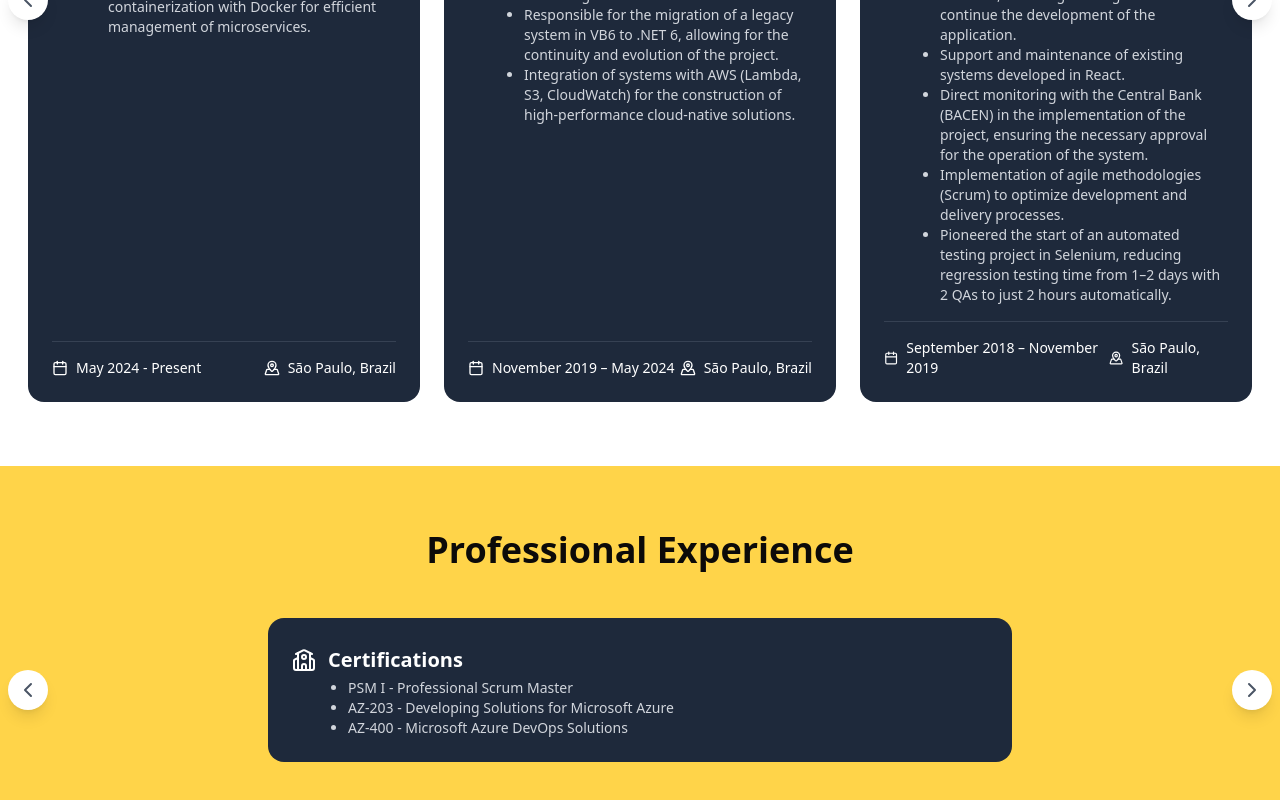
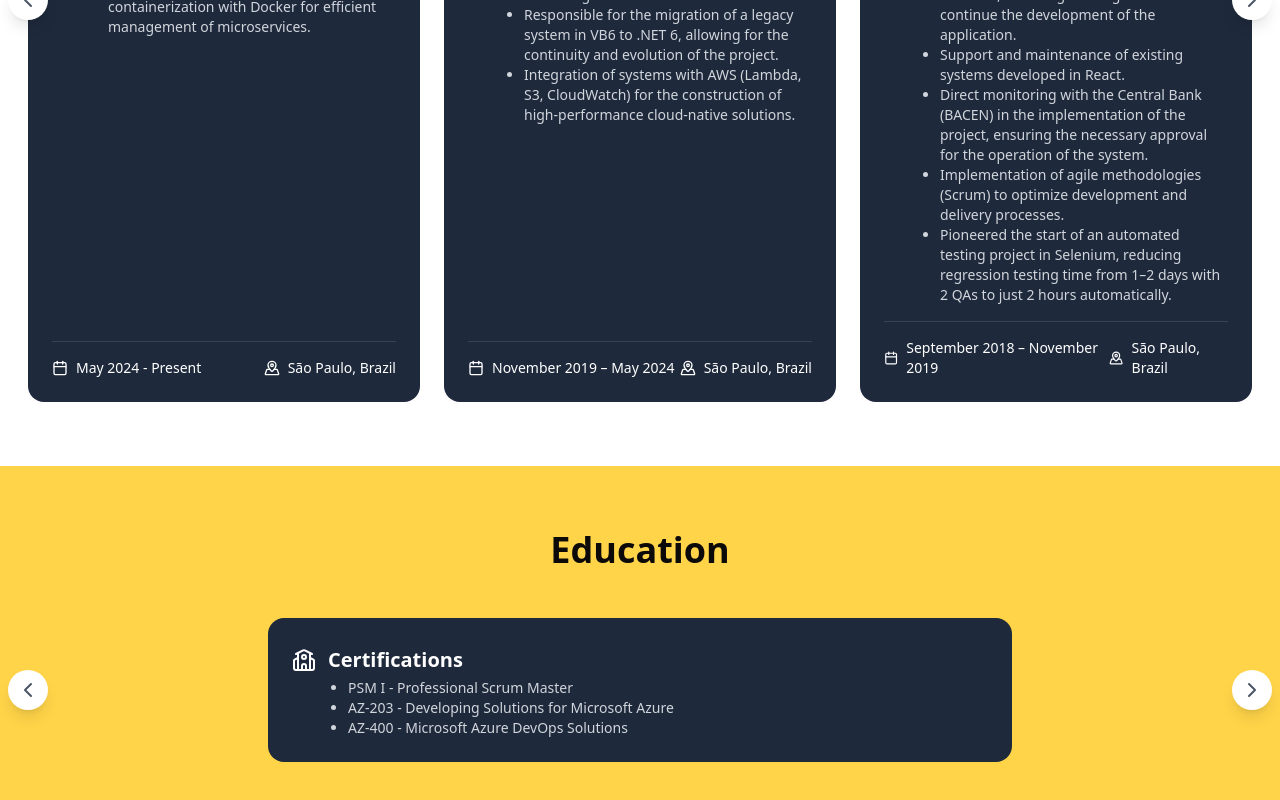
Before and after one commit to fernandogjose/resume, a Next.js app: page / in a window 1280 px wide. Shown: the part 1547-2347 px from the top of the page. Built offline with nearby package versions, Linux system fonts and the light colour scheme.

Commit message:
refactor: change title education

```diff
--- a/src/app/_components/education.tsx
+++ b/src/app/_components/education.tsx
@@ -81,7 +81,7 @@ export function Education() {
             <div className="container px-4 mx-auto">
                 <div className="grid grid-cols-1 gap-12 items-center">
                     <h2 className="text-4xl font-bold text-center">
-                        Professional Experience
+                        Education
                     </h2>
 
                     <div className="relative">
```
